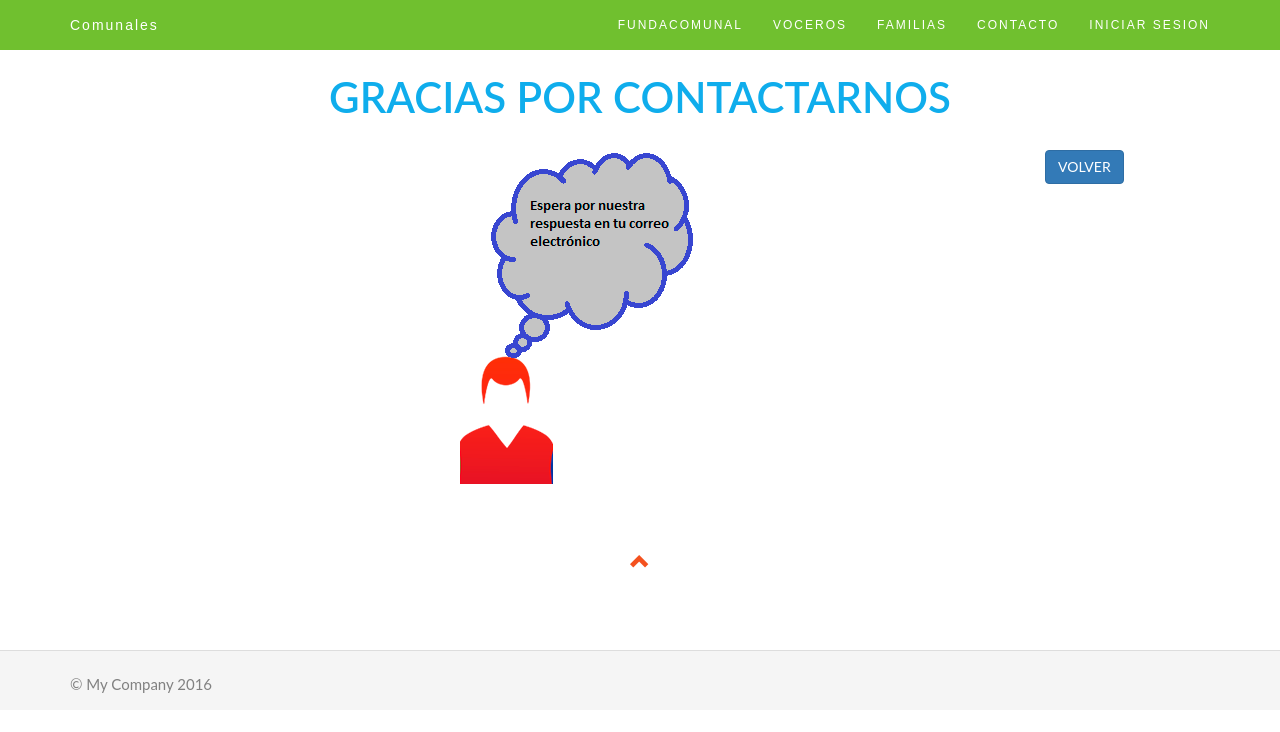
After one commit to joelxheredia/SistemaConsejosComunales, a Yii app: the page made by views/site/contacto.php in a window 1280 px wide. The commit adds this page. Shown: the top 732 px of the page. Run offline with PHP 8.4 and a stand-in for Yii, Linux system fonts and the light colour scheme; the template is opened without the code that fills it, so the values that code supplies are empty; some libraries are stand-ins or nearby versions.

Commit message:
contacto

```diff
--- a/controllers/ConsejocomunalController.php
+++ b/controllers/ConsejocomunalController.php
@@ -86,11 +86,13 @@ class ConsejocomunalController extends Controller
     public function actionContacto(){
         $usuario = new Usuario();
         if($usuario->load(Yii::$app->request->post())){
-            echo "llego formulario usuario";
+
             echo $usuario->emailForm;
             echo $usuario->name;
 
-           $usuario->contactohome("consejoscomunalesve@gmail.com");
+          $usuario->contactohome("consejoscomunalesve@gmail.com");
+
+            return $this->redirect(['site/contacto']);
         }
 
     }
--- a/models/Usuario.php
+++ b/models/Usuario.php
@@ -169,9 +169,9 @@ class Usuario extends \yii\db\ActiveRecord implements \yii\web\IdentityInterface
         //$this->body.="Por favor complete sus datos en el siguiente enlace: http://localhost:9090/persona/create?id=".$this->idUsuario;
 
         $content= "<p>Email: ". $this->emailForm ."</p>";
-        $content.="<p>Name: " . $this->name. "</p>";
-        $content.="<p>subject: " . $this->subject . "</p>";
-        $content.="<p>Body: " . $this->body. "</p>";
+        $content.="<p>Nombre: " . $this->name. "</p>";
+        $content.="<p>Asunto: " . $this->subject . "</p>";
+        $content.="<p>Mensaje: " . $this->body. "</p>";
 
         //if ($this->validate()) {
             Yii::$app->mailer->compose("@app/mail/layouts/html",["content"=>$content])
--- /dev/null
+++ b/views/site/contacto.php
@@ -0,0 +1,38 @@
+<?php
+
+  use yii\helpers\Html;
+  use yii\widgets\ActiveForm;
+/* @var $this yii\web\View */
+
+$this->title = 'hw_Output_Document(hw_document)rganización Comunal';
+?>
+<div class="site-index" id="myPage" data-spy="scroll" data-target=".navbar" data-offset="60">
+
+<br>
+<br>
+  <h2 class="text-center">Gracias por contactarnos</h2>
+
+<!-- Container (Contact Section) -->
+<div class="row">
+  <div class="col-sm-4">
+  </div>
+  <div class="col-sm-6">
+<img src="/img/mensaje.png" class="img-rounded" >
+</div>
+<div class="col-sm-2">
+  <a href="/" class="btn btn-primary">VOLVER</a>
+</div>
+
+</div>
+
+
+
+
+
+</div>
+
+  <footer class="container-fluid text-center">
+    <a href="#myPage" title="To Top">
+      <span class="glyphicon glyphicon-chevron-up"></span>
+    </a>
+  </footer>
--- a/views/site/index.php
+++ b/views/site/index.php
@@ -237,7 +237,7 @@ $this->title = 'hw_Output_Document(hw_document)rganización Comunal';
 
         <div class="row">
           <div class="col-sm-12 form-group">
-            <?= Html::submitButton('enviar',['class'=>'btn btn-default pull-right']) ?>
+            <?= Html::submitButton('enviar',['class'=>'btn btn-default pull-right','onclick'=>'alert("hola)']) ?>
           </div>
         </div>
 
```
Also changed, not shown: controllers/SiteController.php (+10 -0 lines), views/consejocomunal/contacto.php (added, +19 -0 lines), web/img/fondo.png, web/img/mensaje.png (added).
